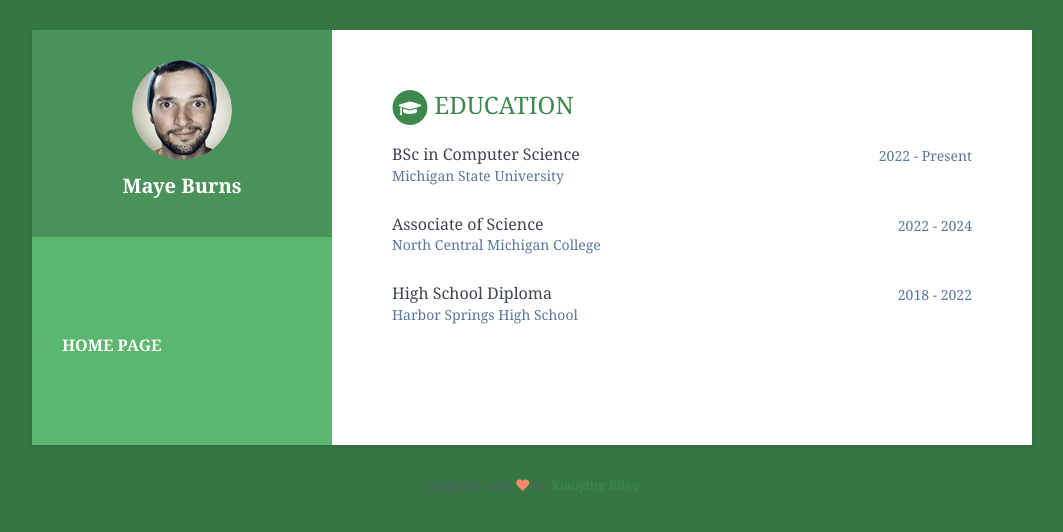
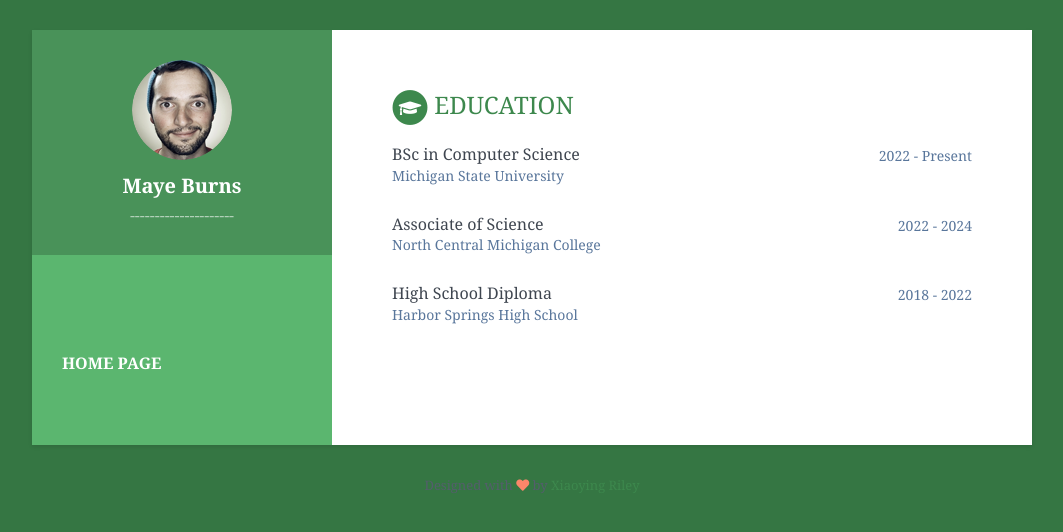
Before and after one commit to burnsmay/burnsmay.github.io.education, a Jekyll site: the page built from index.html, in a window 1280 px wide. Shown: the top 532 px of the page, without its empty margins (108-1171 px from the left). Built offline with Jekyll 4.4.1, drawn with Linux system fonts in a browser that asks for light colours; part of the change alters nothing that is shown.

```diff
--- a/_data/data.yml
+++ b/_data/data.yml
@@ -9,7 +9,7 @@ sidebar:
 
     # Profile information
     name: Maye Burns
-   # tagline: Computer Science Student
+    tagline: ---------------------
     avatar: profile.png  #place a 100x100 picture inside /assets/images/ folder and provide the name of the file below
 
     # Sidebar links
```
